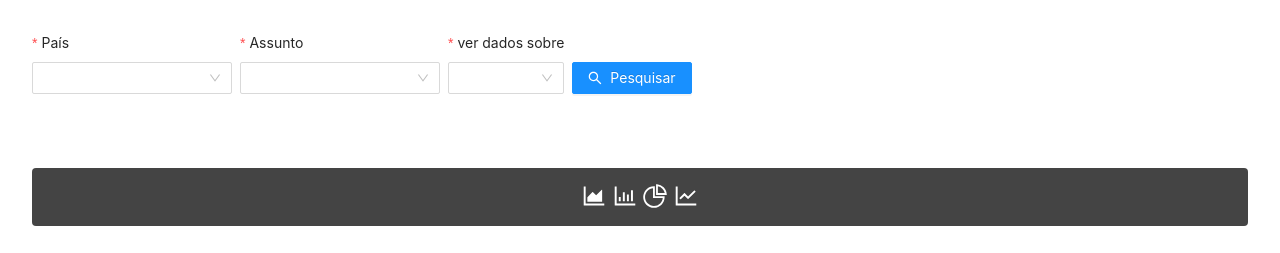
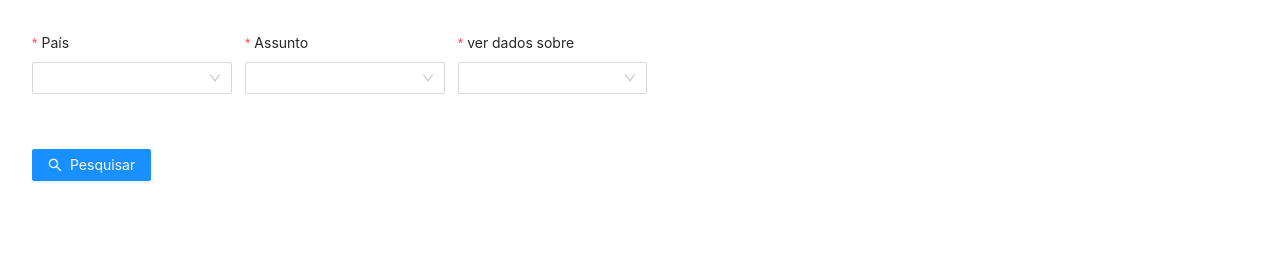
Before and after one commit to valdisneinilo/dashboard-ibge-antv, a React (Create React App) app: page / in a window 1280 px wide. Shown: the top 253 px of the page. Built offline with nearby package versions, Linux system fonts and the light colour scheme; no server answers.

Commit message:
ajustes de layout

```diff
--- a/src/App.tsx
+++ b/src/App.tsx
@@ -1,5 +1,5 @@
 import { useEffect, useState } from "react";
-import { Button, Form, Select, Space, notification } from "antd";
+import { Button, Form, Select, Space, notification, Row, Col } from "antd";
 import {
   SearchOutlined,
   AreaChartOutlined,
@@ -69,6 +69,8 @@ const App: React.FC = () => {
         onFinishFailed={onFinishFailed}
       >
         <Space className="form">
+          <Row gutter={24}>
+            <Col xs={24} sm={12} md={12} lg={6} style={{ width: "100%" }}>
               <Form.Item
                 label="País"
                 name="pais"
@@ -282,7 +284,8 @@ const App: React.FC = () => {
                   <Option value="ZW">Zimbábue</Option>
                 </Select>
               </Form.Item>
-
+            </Col>
+            <Col xs={24} sm={12} md={12} lg={6} style={{ width: "100%" }}>
               <Form.Item
                 name="assunto"
                 label="Assunto"
@@ -293,16 +296,22 @@ const App: React.FC = () => {
                   },
                 ]}
               >
-            <Select style={{ width: "200px" }} onChange={(e) => setAssunto(e)}>
+                <Select
+                  style={{ width: "200px" }}
+                  onChange={(e) => setAssunto(e)}
+                >
                   <Option value="economia">Economia</Option>
-              <Option value="indicadores-sociais">Indicadores sociais</Option>
+                  <Option value="indicadores-sociais">
+                    Indicadores sociais
+                  </Option>
                   <Option value="meio-ambiente">Meio Ambiente</Option>
                   <Option value="populacao">População</Option>
                   <Option value="redes">Redes</Option>
                   <Option value="saude">Saúde</Option>
                 </Select>
               </Form.Item>
-
+            </Col>
+            <Col xs={24} sm={12} md={12} lg={6} style={{ width: "100%" }}>
               {assunto === "economia" && (
                 <Form.Item
                   name="indicador"
@@ -333,7 +342,8 @@ const App: React.FC = () => {
                   </Select>
                 </Form.Item>
               )}
-
+            </Col>
+            <Col xs={24} sm={12} md={12} lg={6} style={{ width: "100%" }}>
               {assunto === "indicadores-sociais" && (
                 <Form.Item
                   name="indicador"
@@ -347,7 +357,9 @@ const App: React.FC = () => {
                 >
                   <Select>
                     <Option value="77830">Esperança de vida ao nascer</Option>
-                <Option value="77831">Índice de desenvolvimento humano</Option>
+                    <Option value="77831">
+                      Índice de desenvolvimento humano
+                    </Option>
                     <Option value="77832">
                       População com acesso à água potável
                     </Option>
@@ -358,12 +370,14 @@ const App: React.FC = () => {
                       Taxa bruta de matrículas para todos os níveis de ensino
                     </Option>
                     <Option value="77836">
-                  Taxa de alfabetização das pessoas de 15 anos ou mais de idade
+                      Taxa de alfabetização das pessoas de 15 anos ou mais de
+                      idade
                     </Option>
                   </Select>
                 </Form.Item>
               )}
-
+            </Col>
+            <Col xs={24} sm={12} md={12} lg={6} style={{ width: "100%" }}>
               {assunto === "meio-ambiente" && (
                 <Form.Item
                   name="indicador"
@@ -377,7 +391,9 @@ const App: React.FC = () => {
                 >
                   <Select>
                     <Option value="77838">Áreas cultivadas</Option>
-                <Option value="77839">Áreas de pastagens permanentes</Option>
+                    <Option value="77839">
+                      Áreas de pastagens permanentes
+                    </Option>
                     <Option value="77840">
                       Áreas protegidas no total do território nacional
                     </Option>
@@ -386,7 +402,8 @@ const App: React.FC = () => {
                   </Select>
                 </Form.Item>
               )}
-
+            </Col>
+            <Col xs={24} sm={12} md={12} lg={6} style={{ width: "100%" }}>
               {assunto === "populacao" && (
                 <Form.Item
                   name="indicador"
@@ -402,7 +419,9 @@ const App: React.FC = () => {
                     <Option value="77844">Densidade demográfica</Option>
                     <Option value="77845">Homens</Option>
                     <Option value="77846">Mulheres</Option>
-                <Option value="77847">População residente em área rural</Option>
+                    <Option value="77847">
+                      População residente em área rural
+                    </Option>
                     <Option value="77848">
                       População residente em área urbana
                     </Option>
@@ -415,7 +434,8 @@ const App: React.FC = () => {
                   </Select>
                 </Form.Item>
               )}
-
+            </Col>
+            <Col xs={24} sm={12} md={12} lg={6} style={{ width: "100%" }}>
               {assunto === "redes" && (
                 <Form.Item
                   name="indicador"
@@ -428,13 +448,18 @@ const App: React.FC = () => {
                   ]}
                 >
                   <Select>
-                <Option value="77854">Assinaturas de telefonia celular</Option>
+                    <Option value="77854">
+                      Assinaturas de telefonia celular
+                    </Option>
                     <Option value="77855">Assinaturas de telefonia fixa</Option>
-                <Option value="77857">Indivíduos com acesso à internet</Option>
+                    <Option value="77857">
+                      Indivíduos com acesso à internet
+                    </Option>
                   </Select>
                 </Form.Item>
               )}
-
+            </Col>
+            <Col xs={24} sm={12} md={12} lg={6} style={{ width: "100%" }}>
               {assunto === "saude" && (
                 <Form.Item
                   name="indicador"
@@ -452,12 +477,19 @@ const App: React.FC = () => {
                   </Select>
                 </Form.Item>
               )}
-
+            </Col>
+            <Col xs={24} sm={12} md={12} lg={6} style={{ width: "100%" }}>
               <Form.Item label=" ">
-            <Button type="primary" icon={<SearchOutlined />} htmlType="submit">
+                <Button
+                  type="primary"
+                  icon={<SearchOutlined />}
+                  htmlType="submit"
+                >
                   Pesquisar
                 </Button>
               </Form.Item>
+            </Col>
+          </Row>
         </Space>
       </Form>
 
--- a/src/Components/PiePlotOuterLabel/index.tsx
+++ b/src/Components/PiePlotOuterLabel/index.tsx
@@ -4,11 +4,11 @@ import { Props } from "./types";
 
 const PiePlotOuterLabel: React.FC<Props> = ({ data }) => {
   const config = {
-    appendPadding: 12,
+    appendPadding: 10,
     data,
     angleField: "valor",
     colorField: "ano",
-    radius: 1,
+    radius: 0.6,
     label: {
       type: "outer",
     },
--- a/src/Components/PiePlotSpiderLabel/index.tsx
+++ b/src/Components/PiePlotSpiderLabel/index.tsx
@@ -4,11 +4,11 @@ import { Props } from "./types";
 
 const PiePlotSpiderLabel: React.FC<Props> = ({ data }) => {
   const config = {
-    appendPadding: 12,
+    appendPadding: 8,
     data,
     angleField: "valor",
     colorField: "ano",
-    radius: 1,
+    radius: 0.6,
     label: {
       type: "spider",
       labelHeight: 35,
--- a/src/style.ts
+++ b/src/style.ts
@@ -1,6 +1,7 @@
 import styled from "styled-components";
 
 export const Container = styled.div`
+  width: 100%;
   .containerGraficos {
     display: flex;
     justify-content: center;
@@ -8,8 +9,7 @@ export const Container = styled.div`
   }
 
   .form {
-    display: flex;
-    flex-wrap: wrap;
+    width: 100%;
   }
 `;
 
```
Lines whose indentation alone changed are shown as unchanged.
